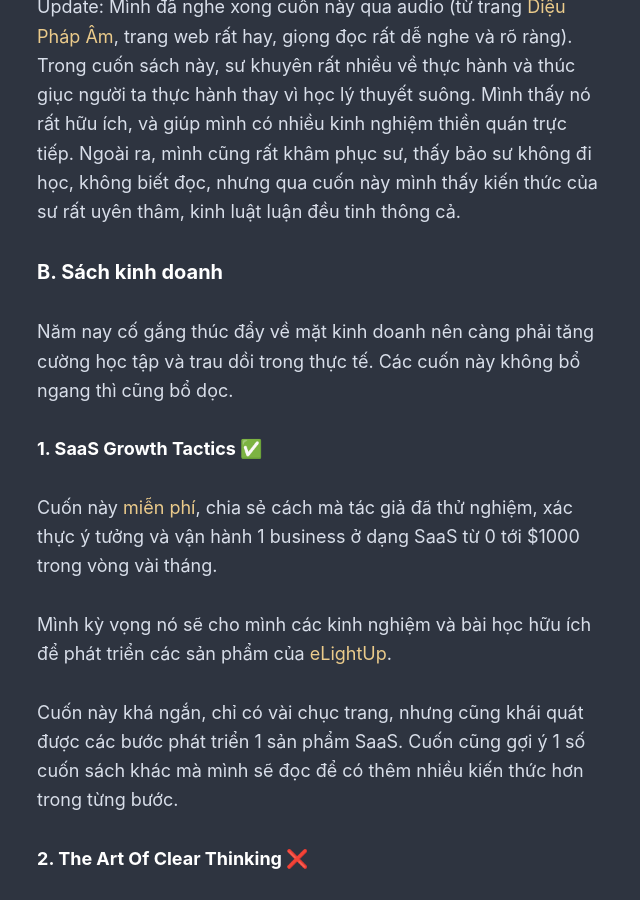
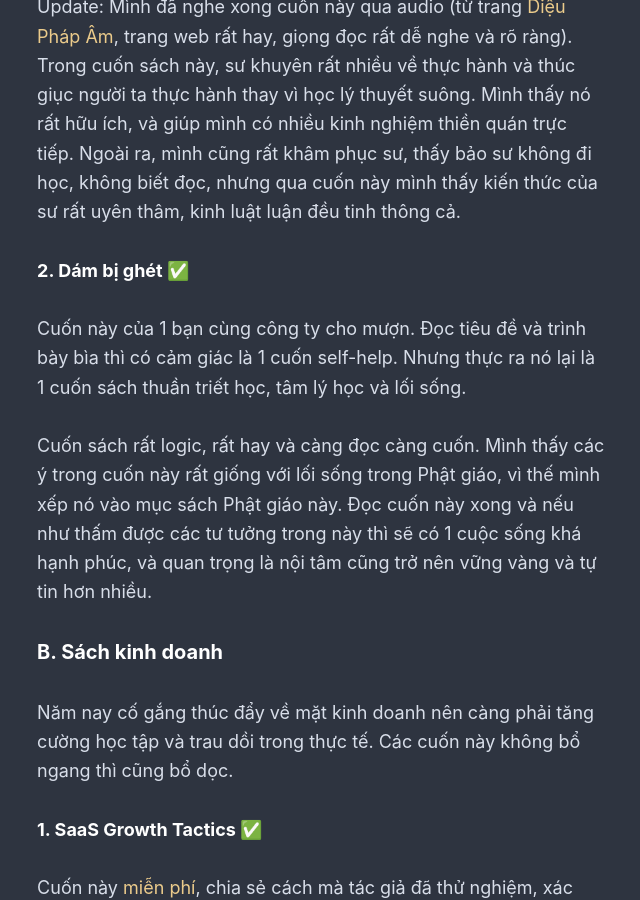
Before and after one commit to rilwis/hontap.info, a Jekyll site: the page built from _posts/2020-01-10-sach-da-doc-2020.md, in a window 1280 px wide and 900 px high, scrolled down 942 px. Shown: the whole window, without its empty margins (319-959 px from the left). Built offline with Jekyll 4.4.1, drawn with Linux system fonts in a browser that asks for light colours; our own code applies the rules of GitHub Pages for plain Markdown files; some of the changed text lies outside the part shown.

Commit message:
Update 2020-01-10-sach-da-doc-2020.md

```diff
--- a/_posts/2020-01-10-sach-da-doc-2020.md
+++ b/_posts/2020-01-10-sach-da-doc-2020.md
@@ -19,6 +19,12 @@ Năm nay ngoài việc đọc sách Phật giáo thì mình sẽ cố gắng duy
 Cuốn này của thầy Ajahn Chan, một vị sư nổi tiếng theo trường phái Phật giáo nguyên thủy tại Thái Lan. Mình trước đọc cuốn này được 1 phần, nhưng chưa đọc hết. Nội dung là các bài giảng của thầy. Mình thấy nó rất sâu sắc và đọc lại cũng vẫn thấy ý nghĩa.
 
 Update: Mình đã nghe xong cuốn này qua audio (từ trang [Diệu Pháp Âm](https://dieuphapam.net), trang web rất hay, giọng đọc rất dễ nghe và rõ ràng). Trong cuốn sách này, sư khuyên rất nhiều về thực hành và thúc giục người ta thực hành thay vì học lý thuyết suông. Mình thấy nó rất hữu ích, và giúp mình có nhiều kinh nghiệm thiền quán trực tiếp. Ngoài ra, mình cũng rất khâm phục sư, thấy bảo sư không đi học, không biết đọc, nhưng qua cuốn này mình thấy kiến thức của sư rất uyên thâm, kinh luật luận đều tinh thông cả.
+
+### 2. Dám bị ghét ✅
+
+Cuốn này của 1 bạn cùng công ty cho mượn. Đọc tiêu đề và trình bày bìa thì có cảm giác là 1 cuốn self-help. Nhưng thực ra nó lại là 1 cuốn sách thuần triết học, tâm lý học và lối sống.
+
+Cuốn sách rất logic, rất hay và càng đọc càng cuốn. Mình thấy các ý trong cuốn này rất giống với lối sống trong Phật giáo, vì thế mình xếp nó vào mục sách Phật giáo này. Đọc cuốn này xong và nếu như thấm được các tư tưởng trong này thì sẽ có 1 cuộc sống khá hạnh phúc, và quan trọng là nội tâm cũng trở nên vững vàng và tự tin hơn nhiều.
 
 ## B. Sách kinh doanh
 
@@ -50,9 +56,11 @@ Mình thích nhất 2 chương đầu, về sự tương đối và "neo". Các
 
 Dạo đọc cuốn này, mình đọc theo kiểu từng chương. Cố gắng mỗi lần đọc kết thúc được 1 hoặc 1 vài chương. Như thế nắm được ý khá tốt, và khi cần tham khảo lại thì cũng dễ dàng hơn rất nhiều.
 
-### 5. Khởi nghiệp tinh gọn ❌
+### 5. Khởi nghiệp tinh gọn ✅
 
 Cuốn này mình mua lâu rồi và cũng đọc được 1 phần trước đây. Trong quá trình làm việc cũng làm theo nhiều điều trong cuốn này (nhưng được chia sẻ ở chỗ khác). Nhưng chưa thực sự đọc hết cuốn này trọn vẹn, một phần do cảm thấy bản dịch này không quá tốt, nhiều chỗ trục trặc. Nhưng lần này cố gắng đọc xong nó, và hiểu kỹ hơn các bước và các vấn đề cần lưu ý khi phát triển sản phẩm.
+
+Update: Sau khi đọc xong cuốn này, mình thấy nó rất hữu ích. Các vấn đề cuốn này đưa ra khá sát sườn và là 1 cách làm tốt để phát triển sản phẩm. Mình nghĩ cuốn này nên được dùng ở dạng tham khảo để đọc lại nhiều lần. Tuy nhiên, vẫn không ưng khoản dịch lắm, rất trục trặc.
 
 ## C. Truyện
 
```
